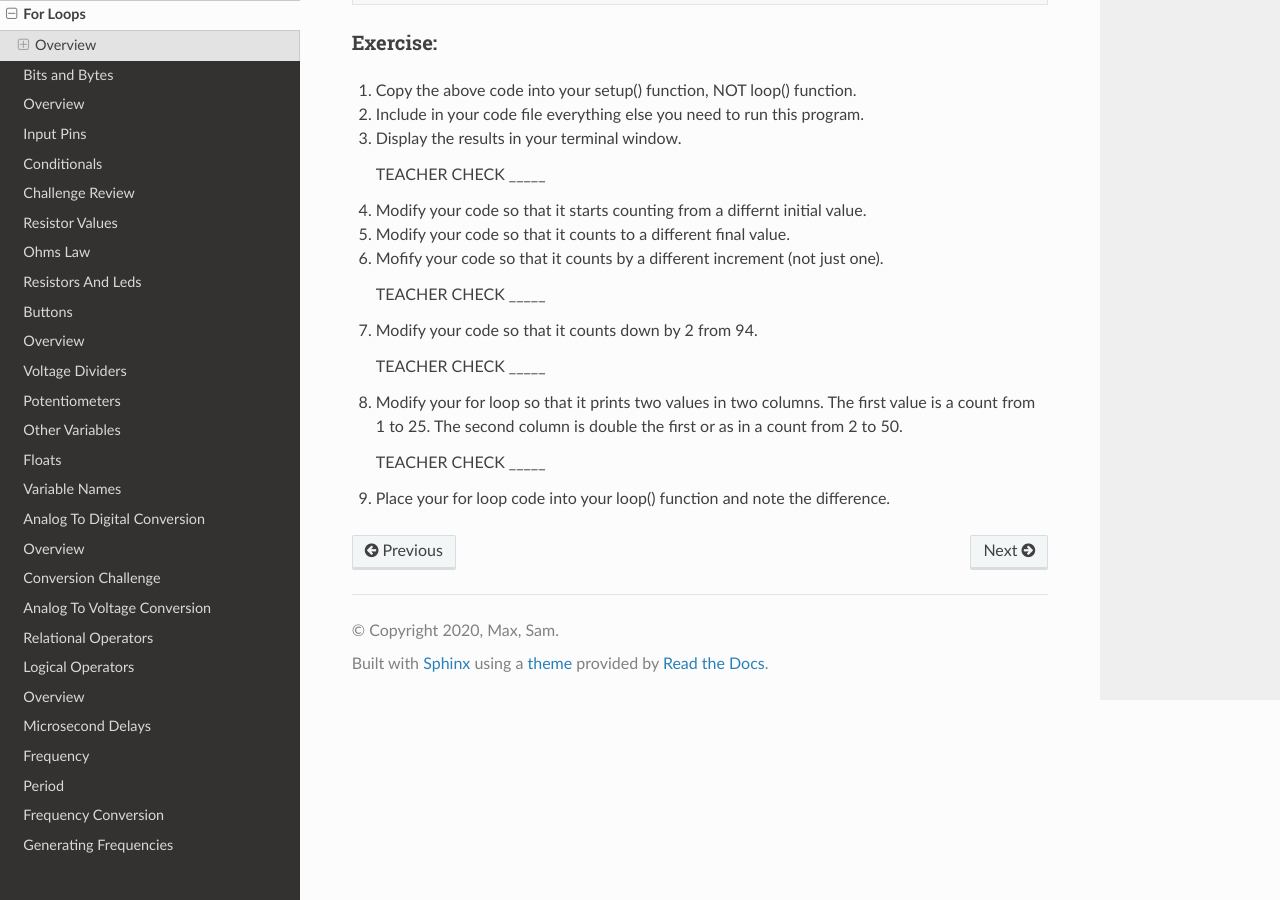
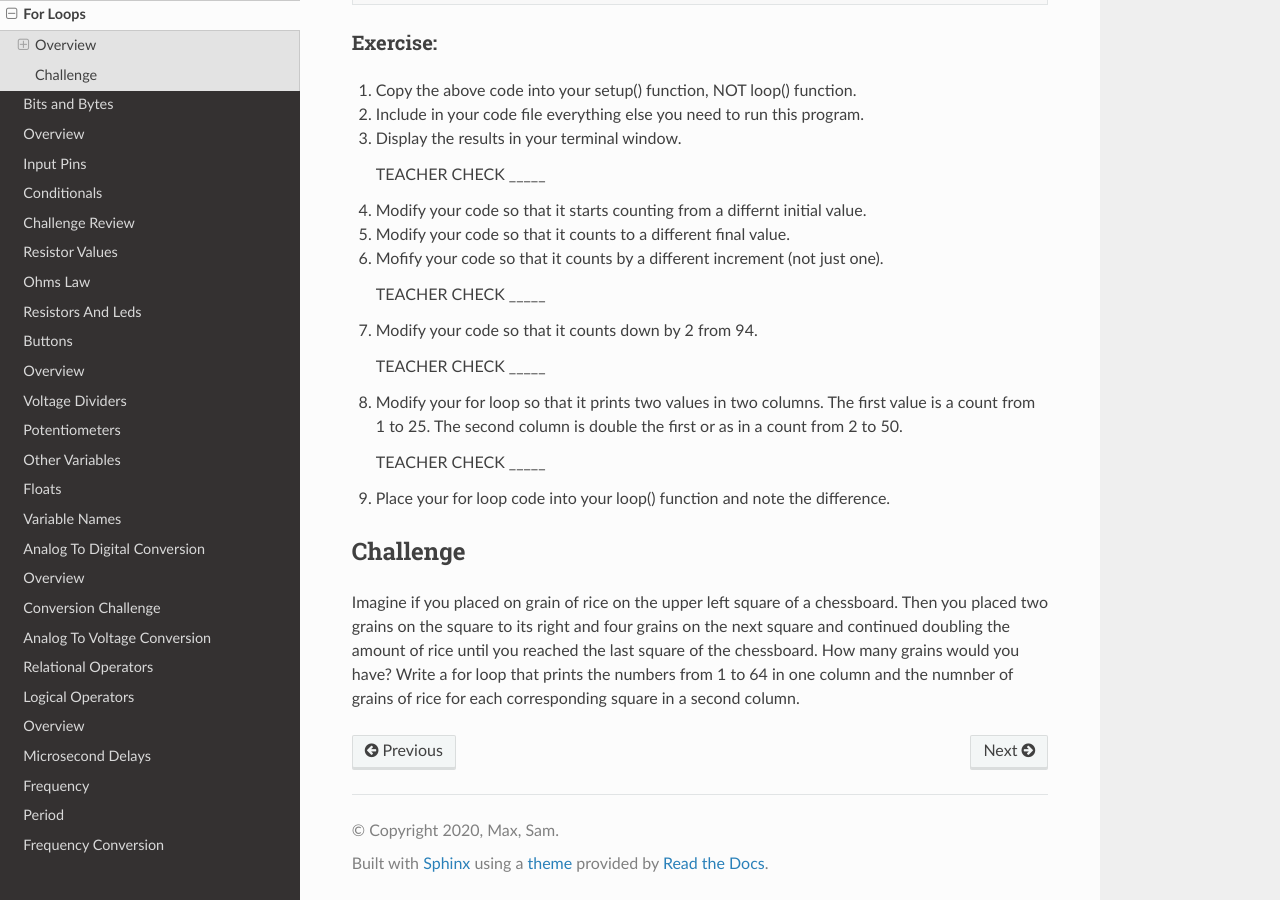
Before and after one commit to maxtkc/mvths-wiki, a Sphinx documentation site: the page built from docs/028a-for-loops.rst, in a window 1280 px wide and 900 px high, scrolled down 572 px. Built offline with Sphinx 7.4.7 and the Read the Docs theme 2.0.0, drawn with Linux system fonts in a browser that asks for light colours; pages that are not in the unit, such as notebooks, are missing from menus.

Commit message:
Update 028a-for-loops.rst

```diff
--- a/docs/028a-for-loops.rst
+++ b/docs/028a-for-loops.rst
@@ -45,3 +45,7 @@
    TEACHER CHECK \_\_\_\_\_
 
 #. Place your for loop code into your loop() function and note the difference.
+
+Challenge
+---------
+Imagine if you placed on grain of rice on the upper left square of a chessboard. Then you placed two grains on the square to its right and four grains on the next square and continued doubling the amount of rice until you reached the last square of the chessboard. How many grains would you have? Write a for loop that prints the numbers from 1 to 64 in one column and the numnber of grains of rice for each corresponding square in a second column.
```
